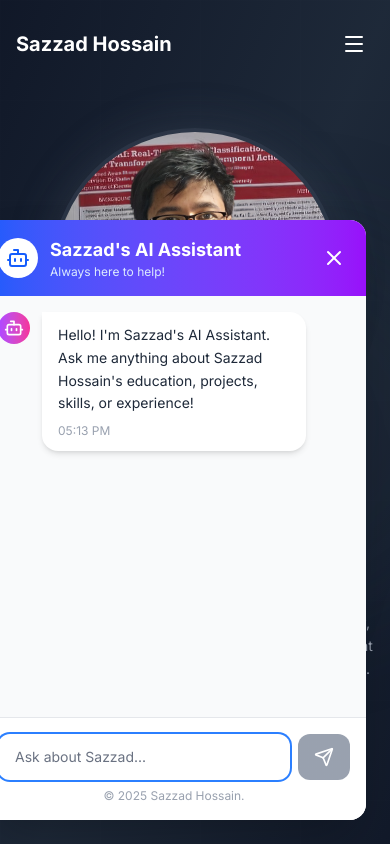
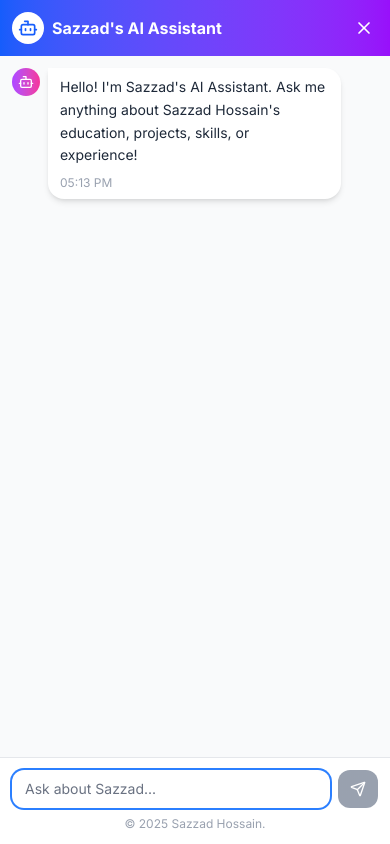
Before and after one commit to sabbumia/sazzadadib, a Next.js app: page / in a window 390 px wide. Both pictures are taken after a click on the button 334 px from the left and 788 px from the top of the page. Shown: the top 844 px of the page. Built offline with nearby package versions, Linux system fonts and the light colour scheme.

Commit message:
make responsive

```diff
--- a/components/CVChatbot.tsx
+++ b/components/CVChatbot.tsx
@@ -241,61 +241,61 @@ export default function CVChatbot() {
       {!isOpen && (
         <button
           onClick={() => setIsOpen(true)}
-          className="fixed bottom-6 right-6 w-16 h-16 bg-gradient-to-r from-blue-600 to-purple-600 rounded-full shadow-lg hover:shadow-xl transition-all duration-300 flex items-center justify-center group hover:scale-110 z-50"
+          className="fixed bottom-4 right-4 sm:bottom-6 sm:right-6 w-14 h-14 sm:w-16 sm:h-16 bg-gradient-to-r from-blue-600 to-purple-600 rounded-full shadow-lg hover:shadow-xl transition-all duration-300 flex items-center justify-center group hover:scale-110 z-50"
           aria-label="Open chat"
         >
-          <MessageCircle className="w-8 h-8 text-white group-hover:scale-110 transition-transform" />
-          <span className="absolute -top-1 -right-1 w-4 h-4 bg-red-500 rounded-full animate-pulse" />
+          <MessageCircle className="w-7 h-7 sm:w-8 sm:h-8 text-white group-hover:scale-110 transition-transform" />
+          <span className="absolute -top-1 -right-1 w-3 h-3 sm:w-4 sm:h-4 bg-red-500 rounded-full animate-pulse" />
         </button>
       )}
 
       {/* Chat Window */}
       {isOpen && (
-        <div className="fixed bottom-6 right-6 w-96 h-[600px] bg-white rounded-2xl shadow-2xl flex flex-col z-50 animate-slideUp">
+        <div className="fixed inset-0 sm:inset-auto sm:bottom-4 sm:right-4 md:bottom-6 md:right-6 w-full h-full sm:w-[400px] sm:h-[600px] md:w-96 md:h-[600px] sm:max-h-[90vh] bg-white sm:rounded-2xl shadow-2xl flex flex-col z-50 animate-slideUp">
           {/* Header */}
-          <div className="bg-gradient-to-r from-blue-600 to-purple-600 text-white p-4 rounded-t-2xl flex items-center justify-between">
-            <div className="flex items-center gap-3">
-              <div className="w-10 h-10 bg-white rounded-full flex items-center justify-center">
-                <Bot className="w-6 h-6 text-blue-600" />
+          <div className="bg-gradient-to-r from-blue-600 to-purple-600 text-white p-3 sm:p-4 sm:rounded-t-2xl flex items-center justify-between">
+            <div className="flex items-center gap-2 sm:gap-3">
+              <div className="w-8 h-8 sm:w-10 sm:h-10 bg-white rounded-full flex items-center justify-center">
+                <Bot className="w-5 h-5 sm:w-6 sm:h-6 text-blue-600" />
               </div>
               <div>
-                <h3 className="font-bold text-lg">Sazzad's AI Assistant</h3>
-                <p className="text-xs text-blue-100">Always here to help!</p>
+                <h3 className="font-bold text-base sm:text-lg">Sazzad's AI Assistant</h3>
+                <p className="text-xs text-blue-100 hidden sm:block">Always here to help!</p>
               </div>
             </div>
             <button
               onClick={() => setIsOpen(false)}
-              className="hover:bg-white/20 rounded-full p-1 transition-colors"
+              className="hover:bg-white/20 rounded-full p-1 transition-colors touch-manipulation"
               aria-label="Close chat"
             >
-              <X className="w-6 h-6" />
+              <X className="w-5 h-5 sm:w-6 sm:h-6" />
             </button>
           </div>
 
           {/* Messages Area */}
-          <div className="flex-1 overflow-y-auto p-4 space-y-4 bg-gray-50">
+          <div className="flex-1 overflow-y-auto p-3 sm:p-4 space-y-3 sm:space-y-4 bg-gray-50">
             {messages.map((message) => (
               <div
                 key={message.id}
-                className={`flex gap-3 ${
+                className={`flex gap-2 sm:gap-3 ${
                   message.role === 'user' ? 'flex-row-reverse' : 'flex-row'
                 }`}
               >
                 <div
-                  className={`w-8 h-8 rounded-full flex items-center justify-center flex-shrink-0 ${
+                  className={`w-7 h-7 sm:w-8 sm:h-8 rounded-full flex items-center justify-center flex-shrink-0 ${
                     message.role === 'user'
                       ? 'bg-blue-600'
                       : 'bg-gradient-to-r from-purple-500 to-pink-500'
                   }`}
                 >
                   {message.role === 'user' ? (
-                    <User className="w-5 h-5 text-white" />
+                    <User className="w-4 h-4 sm:w-5 sm:h-5 text-white" />
                   ) : (
-                    <Bot className="w-5 h-5 text-white" />
+                    <Bot className="w-4 h-4 sm:w-5 sm:h-5 text-white" />
                   )}
                 </div>
                 <div
-                  className={`max-w-[75%] rounded-2xl px-4 py-3 ${
+                  className={`max-w-[80%] sm:max-w-[75%] rounded-2xl px-3 py-2 sm:px-4 sm:py-3 ${
                     message.role === 'user'
                       ? 'bg-blue-600 text-white rounded-tr-none'
                       : 'bg-white text-gray-800 rounded-tl-none shadow-md'
@@ -330,11 +330,11 @@ export default function CVChatbot() {
             ))}
 
             {isLoading && (
-              <div className="flex gap-3">
-                <div className="w-8 h-8 rounded-full bg-gradient-to-r from-purple-500 to-pink-500 flex items-center justify-center">
-                  <Bot className="w-5 h-5 text-white" />
+              <div className="flex gap-2 sm:gap-3">
+                <div className="w-7 h-7 sm:w-8 sm:h-8 rounded-full bg-gradient-to-r from-purple-500 to-pink-500 flex items-center justify-center">
+                  <Bot className="w-4 h-4 sm:w-5 sm:h-5 text-white" />
                 </div>
-                <div className="bg-white rounded-2xl rounded-tl-none px-4 py-3 shadow-md">
+                <div className="bg-white rounded-2xl rounded-tl-none px-3 py-2 sm:px-4 sm:py-3 shadow-md">
                   <div className="flex gap-1">
                     <div className="w-2 h-2 bg-blue-600 rounded-full animate-bounce" style={{ animationDelay: '0ms' }} />
                     <div className="w-2 h-2 bg-blue-600 rounded-full animate-bounce" style={{ animationDelay: '150ms' }} />
@@ -348,7 +348,7 @@ export default function CVChatbot() {
           </div>
 
           {/* Input Area */}
-          <div className="p-4 bg-white border-t border-gray-200 rounded-b-2xl">
+          <div className="p-3 sm:p-4 bg-white border-t border-gray-200 sm:rounded-b-2xl safe-area-bottom">
             <div className="flex gap-2">
               <input
                 ref={inputRef}
@@ -358,18 +358,18 @@ export default function CVChatbot() {
                 onKeyPress={handleKeyPress}
                 placeholder="Ask about Sazzad..."
                 disabled={isLoading}
-                className="flex-1 px-4 py-3 border border-gray-300 rounded-xl focus:outline-none focus:ring-2 focus:ring-blue-500 focus:border-transparent disabled:bg-gray-100 disabled:cursor-not-allowed text-sm placeholder-gray-500 text-black"
+                className="flex-1 px-3 py-2 sm:px-4 sm:py-3 border border-gray-300 rounded-xl focus:outline-none focus:ring-2 focus:ring-blue-500 focus:border-transparent disabled:bg-gray-100 disabled:cursor-not-allowed text-sm placeholder-gray-500 text-black"
               />
               <button
                 onClick={handleSendMessage}
                 disabled={!inputMessage.trim() || isLoading}
-                className="px-4 py-3 bg-gradient-to-r from-blue-600 to-purple-600 text-white rounded-xl hover:from-blue-700 hover:to-purple-700 disabled:from-gray-400 disabled:to-gray-400 disabled:cursor-not-allowed transition-all duration-300 flex items-center justify-center"
+                className="px-3 py-2 sm:px-4 sm:py-3 bg-gradient-to-r from-blue-600 to-purple-600 text-white rounded-xl hover:from-blue-700 hover:to-purple-700 disabled:from-gray-400 disabled:to-gray-400 disabled:cursor-not-allowed transition-all duration-300 flex items-center justify-center touch-manipulation"
                 aria-label="Send message"
               >
                 {isLoading ? (
-                  <Loader2 className="w-5 h-5 animate-spin" />
+                  <Loader2 className="w-4 h-4 sm:w-5 sm:h-5 animate-spin" />
                 ) : (
-                  <Send className="w-5 h-5" />
+                  <Send className="w-4 h-4 sm:w-5 sm:h-5" />
                 )}
               </button>
             </div>
@@ -394,6 +394,20 @@ export default function CVChatbot() {
         .animate-slideUp {
           animation: slideUp 0.3s ease-out;
         }
+
+        /* Safe area for mobile devices with notches */
+        @supports (padding: max(0px)) {
+          .safe-area-bottom {
+            padding-bottom: max(0.75rem, env(safe-area-inset-bottom));
+          }
+        }
+
+        /* Prevent body scroll when chat is open on mobile */
+        @media (max-width: 640px) {
+          body:has(.chat-open) {
+            overflow: hidden;
+          }
+        }
       `}</style>
     </>
   );
```
